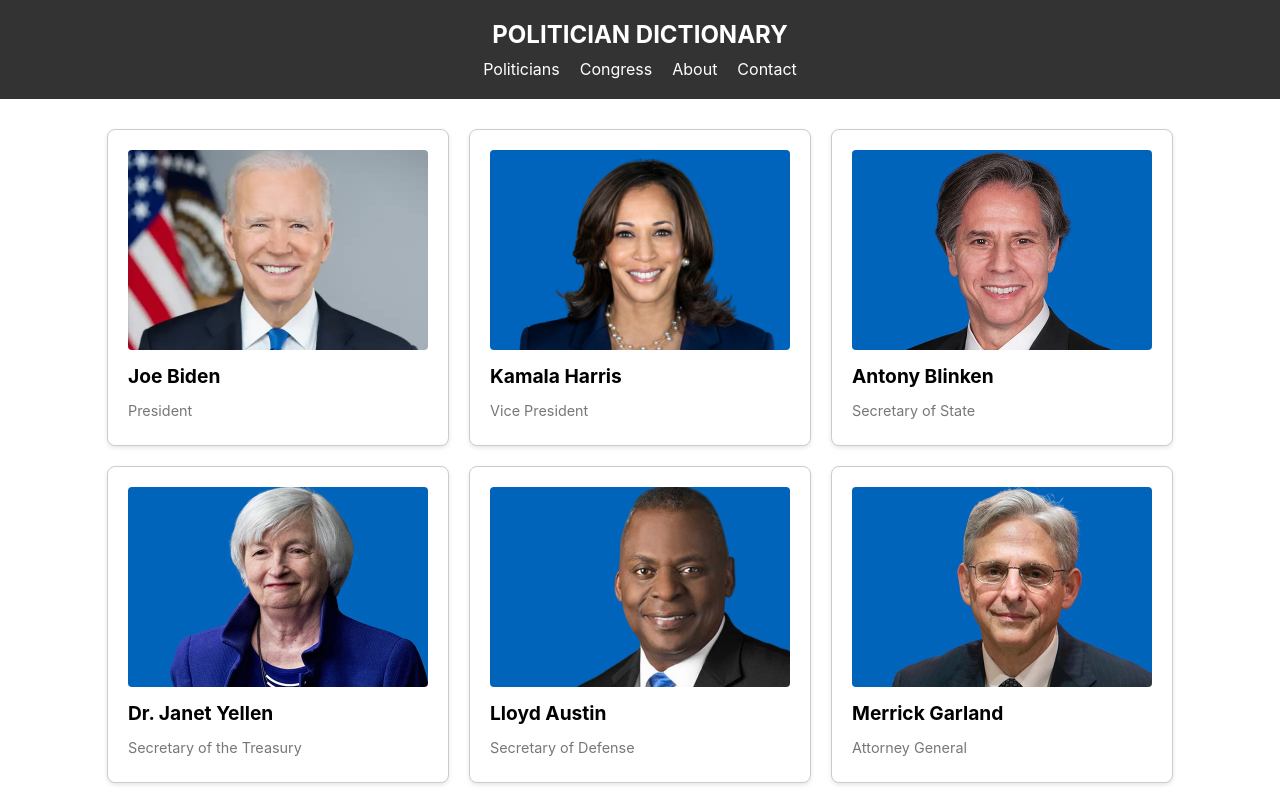
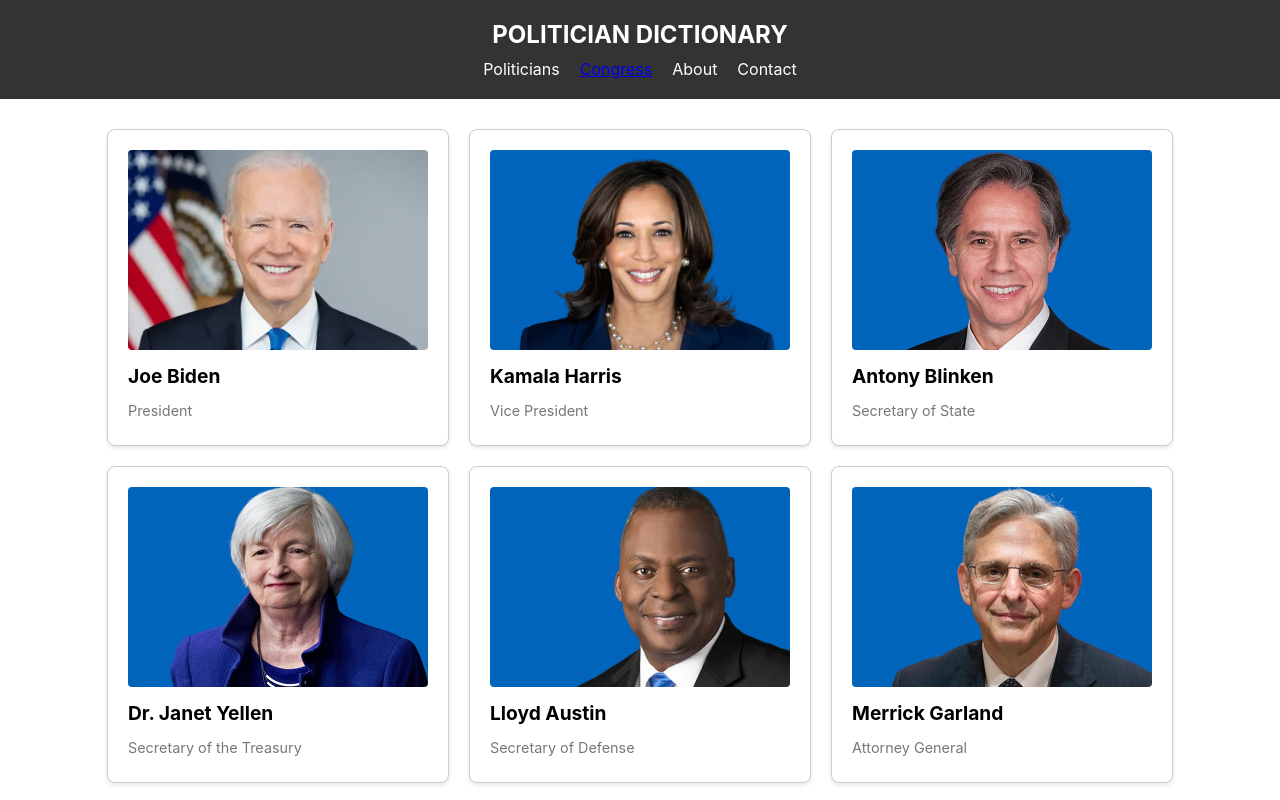
Before and after one commit to McGuire00/Blackbird, a React (Create React App) app in the folder maverick/: page / in a window 1280 px wide. Shown: the top 800 px of the page. Built offline with nearby package versions, Linux system fonts and the light colour scheme.

Commit message:
Added routing for app and linked congress nav item to new Congress component

```diff
--- a/maverick/src/components/App/App.js
+++ b/maverick/src/components/App/App.js
@@ -1,15 +1,26 @@
+import { BrowserRouter as Router, Route, Routes } from 'react-router-dom';
+
 import './App.css';
 
 import Header from "../Header/Header";
 import Main from "../Main/Main";
 import Footer from "../Footer/Footer";
+import Congress from "../Congress/Congress"
 function App() {
   return (
-    <div className="App">
-      <Header />
-      <Main />
-      <Footer />
-    </div>
+      <Router>
+        <div className="App">
+          <Header />
+          <Routes>
+            <Route path="/" element={<Main />} />
+            {/*<Route path="/politicians" component={Politicians} />*/}
+            <Route path="/congress" element={<Congress />} />
+            {/*<Route path="/about" component={About} />*/}
+            {/*<Route path="/contact" component={Contact} />*/}
+          </Routes>
+          <Footer />
+        </div>
+      </Router>
   );
 }
 
--- a/maverick/src/components/Header/Header.js
+++ b/maverick/src/components/Header/Header.js
@@ -1,4 +1,5 @@
 import './Header.css';
+import { Link } from 'react-router-dom';
 
 function Header() {
   return (
@@ -7,7 +8,9 @@ function Header() {
       <nav className="header-nav">
         <ul className="header-nav-list">
           <li className="header-nav-item">Politicians</li>
-          <li className="header-nav-item">Congress</li>
+          <li className="header-nav-item">
+            <Link to="/congress">Congress</Link>
+          </li>
           <li className="header-nav-item">About</li>
           <li className="header-nav-item">Contact</li>
         </ul>
```
